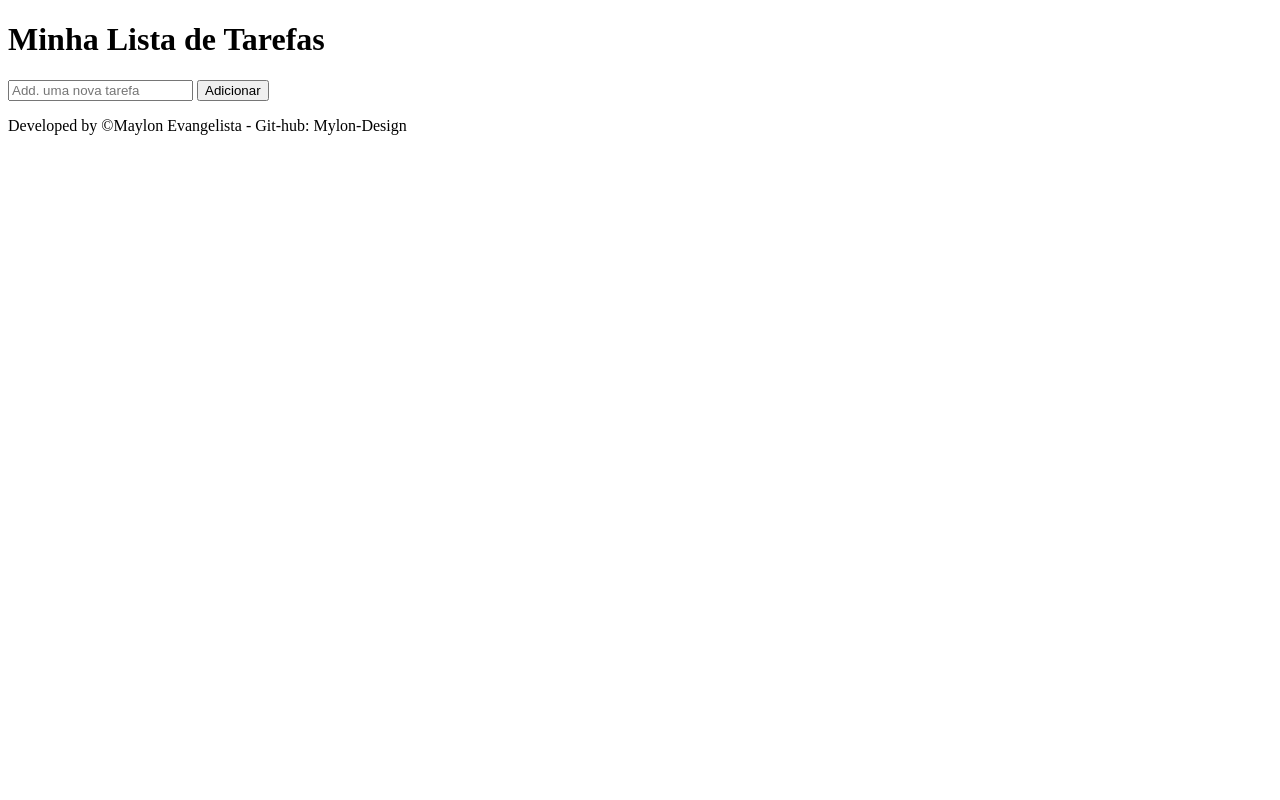
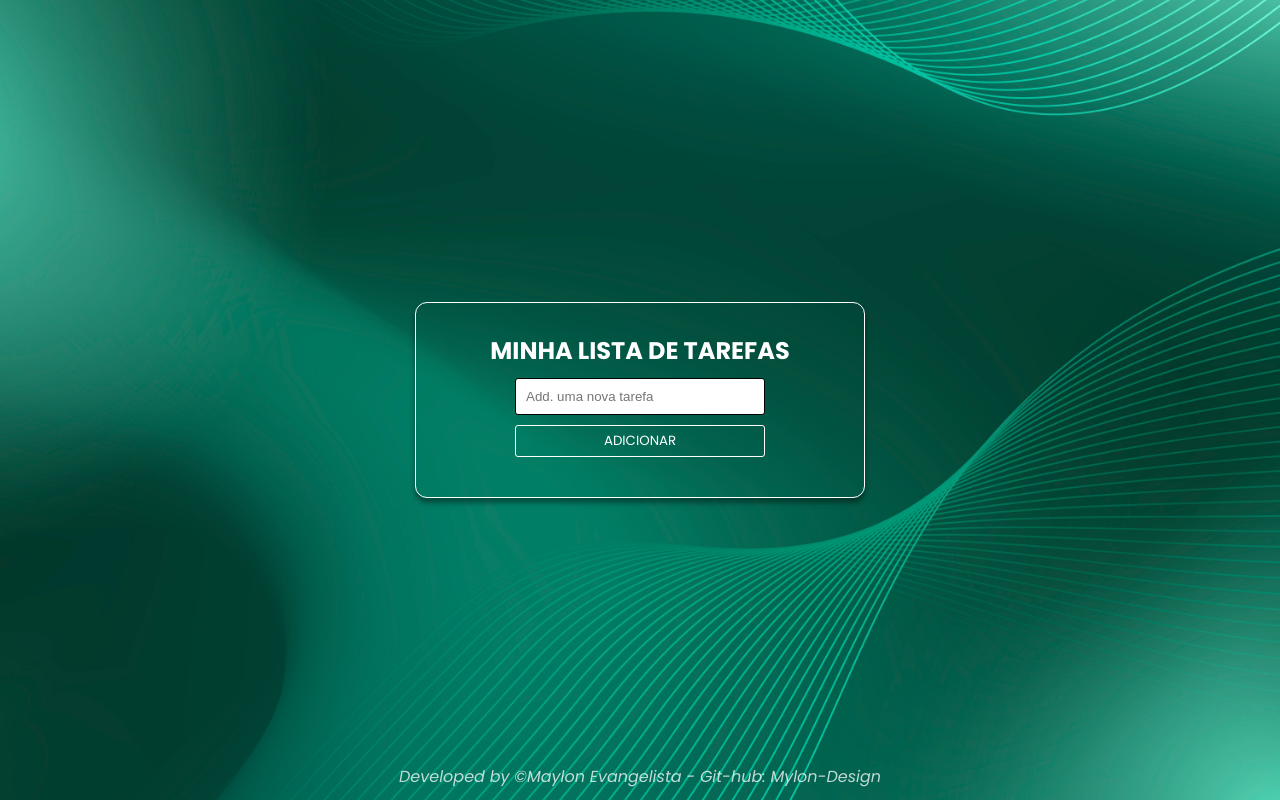
Before and after one commit to Mylon-Design/Task-List, a plain HTML site: page index.html in a window 1280 px wide. Drawn offline with Linux system fonts and the light colour scheme; the site is published under a folder, as on GitHub Pages, so addresses that start at the root find nothing.

Commit message:
alt style

```diff
--- a/index.html
+++ b/index.html
@@ -4,9 +4,9 @@
     <meta charset="UTF-8">
     <meta name="viewport" content="width=device-width, initial-scale=1.0">
     <title>Lista de Tarefas</title>
-    <link rel="stylesheet" href="/Task-List/assets/style.css">
     <link type="image/png" sizes="16x16" rel="icon" href=".../favicon.png">
     <link rel="shortcut icon" href="assets/favicon.png" type="image/x-icon">
+    <link rel="stylesheet" href="assets/style.css">
 </head>
 <body>
 
```
